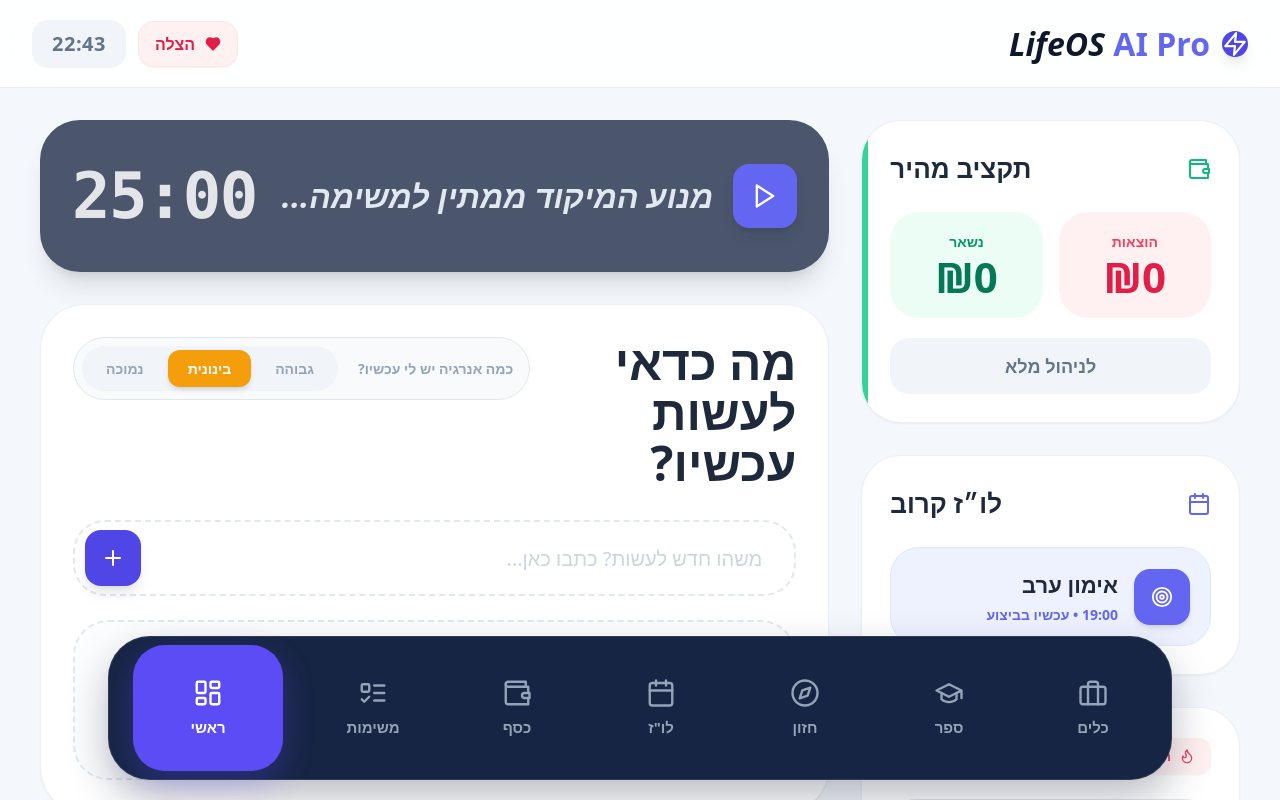
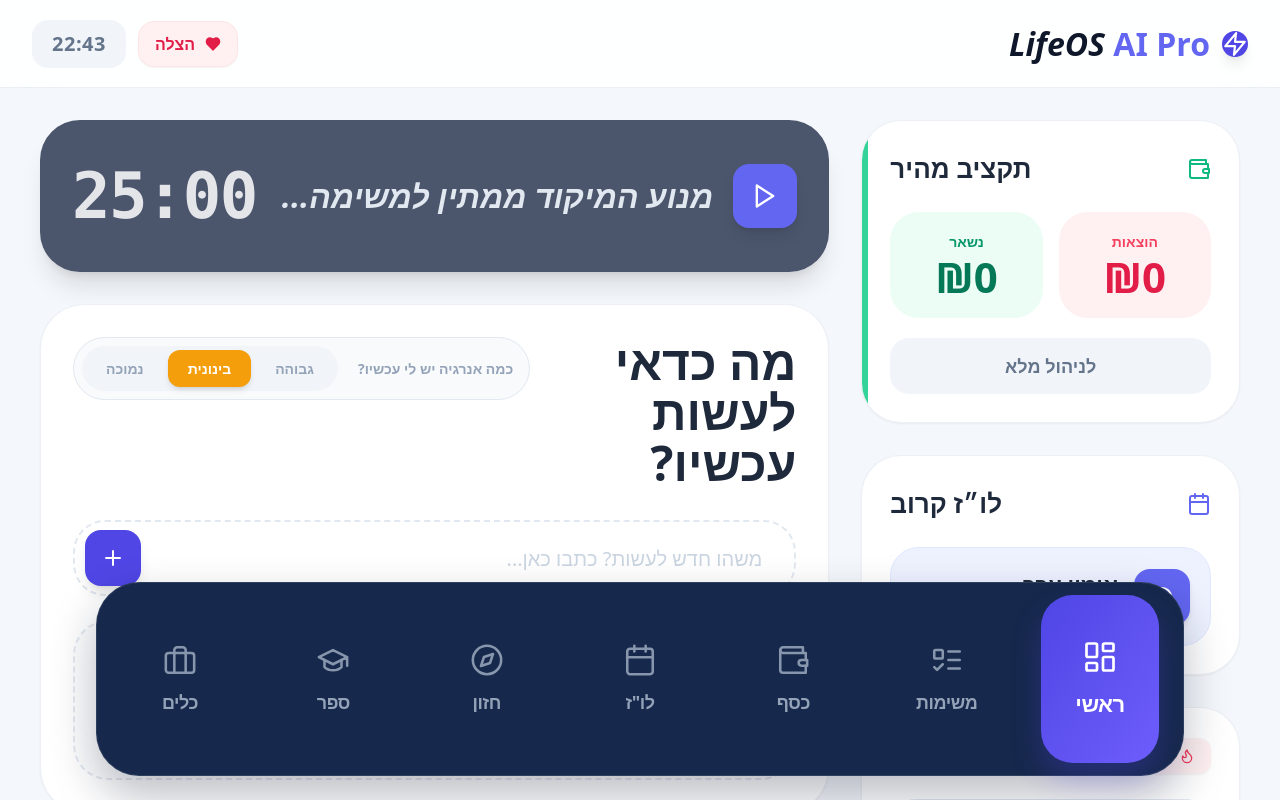
Before and after one commit to betzalel123/my-life-os, a React (Vite) app: page / in a window 1280 px wide. Shown: the top 800 px of the page. Built offline with nearby package versions, Linux system fonts and the light colour scheme.

Commit message:
Update BottomNav.jsx

```diff
--- a/src/components/BottomNav.jsx
+++ b/src/components/BottomNav.jsx
@@ -10,21 +10,21 @@ import {
 } from 'lucide-react';
 
 const navItems = [
+  { id: 'dashboard', label: 'ראשי', icon: LayoutDashboard },
+  { id: 'tasks', label: 'משימות', icon: ListTodo },
+  { id: 'finance', label: 'כסף', icon: Wallet },
+  { id: 'schedule', label: 'לו"ז', icon: Calendar },
+  { id: 'vision', label: 'חזון', icon: Compass },
+  { id: 'skills', label: 'ספר', icon: GraduationCap },
   { id: 'tools', label: 'כלים', icon: Briefcase },
-  { id: 'skills', label: 'ספר', icon: GraduationCap },
-  { id: 'vision', label: 'חזון', icon: Compass },
-  { id: 'schedule', label: 'לו"ז', icon: Calendar },
-  { id: 'finance', label: 'כסף', icon: Wallet },
-  { id: 'tasks', label: 'משימות', icon: ListTodo },
-  { id: 'dashboard', label: 'ראשי', icon: LayoutDashboard },
 ];
 
 export default function BottomNav({ activeTab, setActiveTab }) {
   return (
-    <div className="fixed bottom-5 left-1/2 z-50 w-full max-w-[1080px] -translate-x-1/2 px-2">
+    <div className="fixed bottom-6 left-1/2 z-50 w-full max-w-[1120px] -translate-x-1/2 px-4">
       <nav
         dir="rtl"
-        className="flex items-center justify-between rounded-[2.6rem] border border-white/10 bg-[#172544] px-6 py-2 shadow-[0_18px_40px_rgba(15,23,42,0.28)]"
+        className="flex items-center justify-between rounded-[2.7rem] border border-white/10 bg-[#16284b] px-6 py-3 shadow-[0_20px_45px_rgba(15,23,42,0.28)]"
       >
         {navItems.map((item) => {
           const Icon = item.icon;
@@ -34,20 +34,20 @@ export default function BottomNav({ activeTab, setActiveTab }) {
             <button
               key={item.id}
               onClick={() => setActiveTab(item.id)}
-              className={`flex flex-col items-center justify-center gap-2 rounded-[2rem] transition-all duration-300 ${
+              className={`flex min-w-[118px] flex-col items-center justify-center rounded-[2rem] transition-all duration-300 ${
                 isActive
-                  ? 'h-[126px] min-w-[150px] bg-[#5b4cf6] px-8 text-white shadow-[0_10px_30px_rgba(91,76,246,0.32)]'
-                  : 'h-[126px] min-w-[108px] px-4 text-slate-400 hover:text-slate-200'
+                  ? 'h-[168px] bg-gradient-to-br from-[#4f46e5] to-[#6d5dfc] px-7 text-white shadow-[0_16px_30px_rgba(79,70,229,0.28)]'
+                  : 'h-[100px] px-4 text-slate-400 hover:text-slate-200'
               }`}
             >
               <Icon
-                size={30}
-                strokeWidth={1.9}
-                className={isActive ? 'text-white' : 'text-slate-400'}
+                size={isActive ? 36 : 34}
+                strokeWidth={1.8}
+                className={isActive ? 'mb-3' : 'mb-3 opacity-90'}
               />
               <span
-                className={`text-[15px] font-black ${
-                  isActive ? 'text-white' : 'text-slate-400'
+                className={`font-black tracking-tight ${
+                  isActive ? 'text-[22px]' : 'text-[18px]'
                 }`}
               >
                 {item.label}
```
